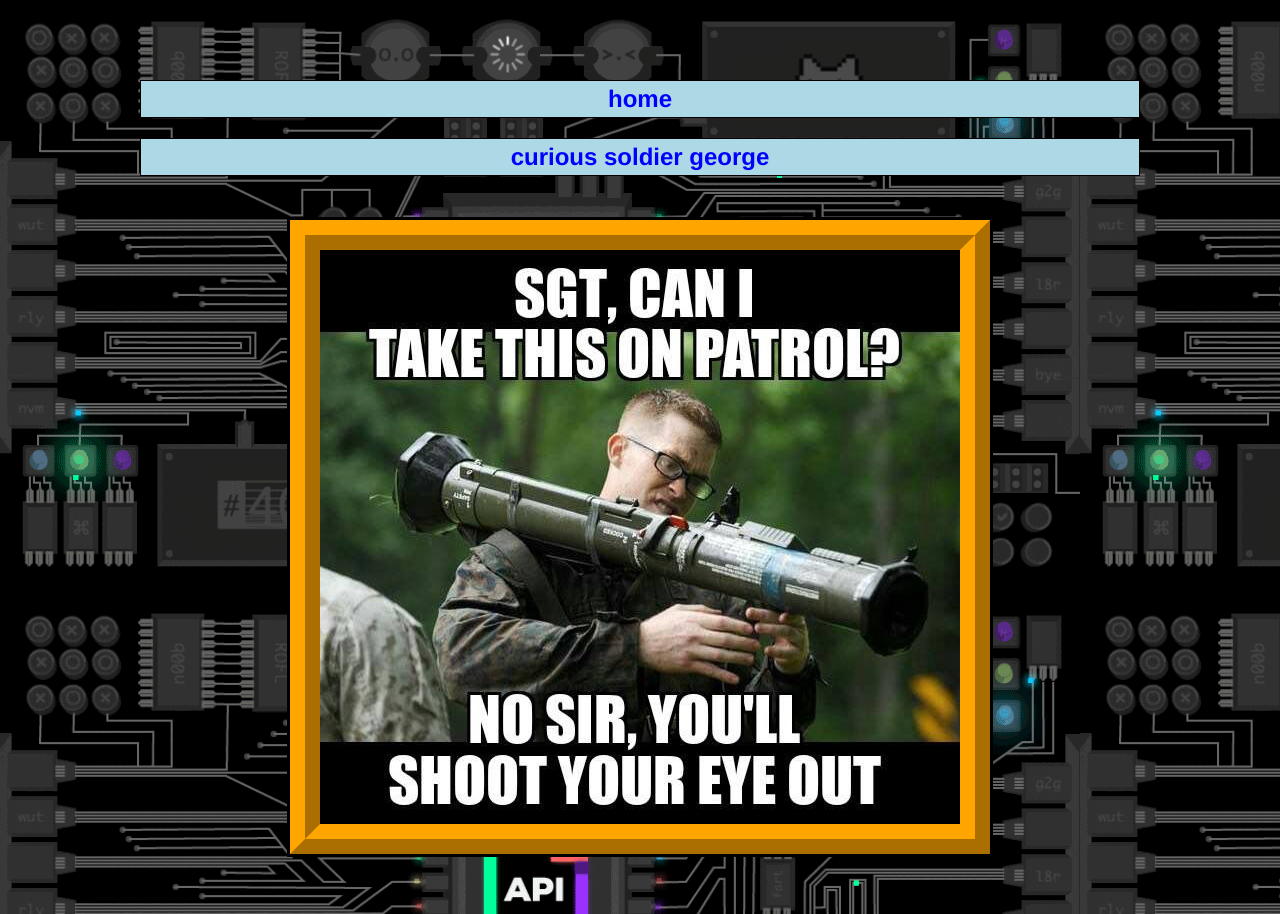
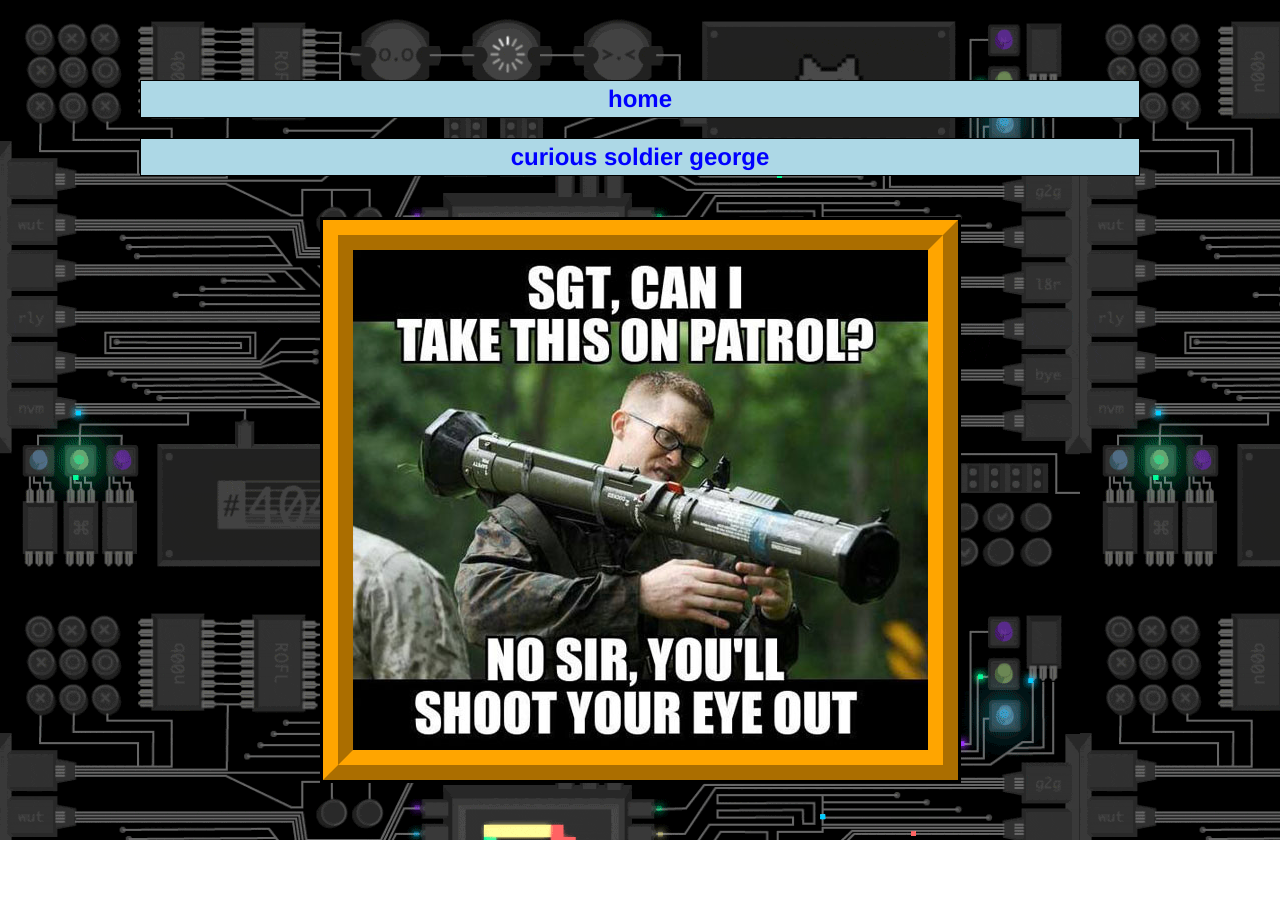
Before and after one commit to peacekeep/project-3-web-art, a plain HTML site: page pagetwo.html in a window 1280 px wide. After the commit the page ends 840 px from the top, so only its background shows below. Drawn offline with Linux system fonts and the light colour scheme.

Commit message:
netart build

```diff
--- a/pagetwo.html
+++ b/pagetwo.html
@@ -9,6 +9,6 @@
       <h2><a href="index.html">home</a></h2>
       <h2><a href="pagethree.html">curious soldier george</a></h2>
     <br>
-<img src="images/armymeme.jpg" alt="armymeme">
+<img src="images/armymemecopy.jpg" alt="armymemecopy">
      </body>
 </html>
```
Also changed, not shown: images/armymemecopy.jpg (added).
